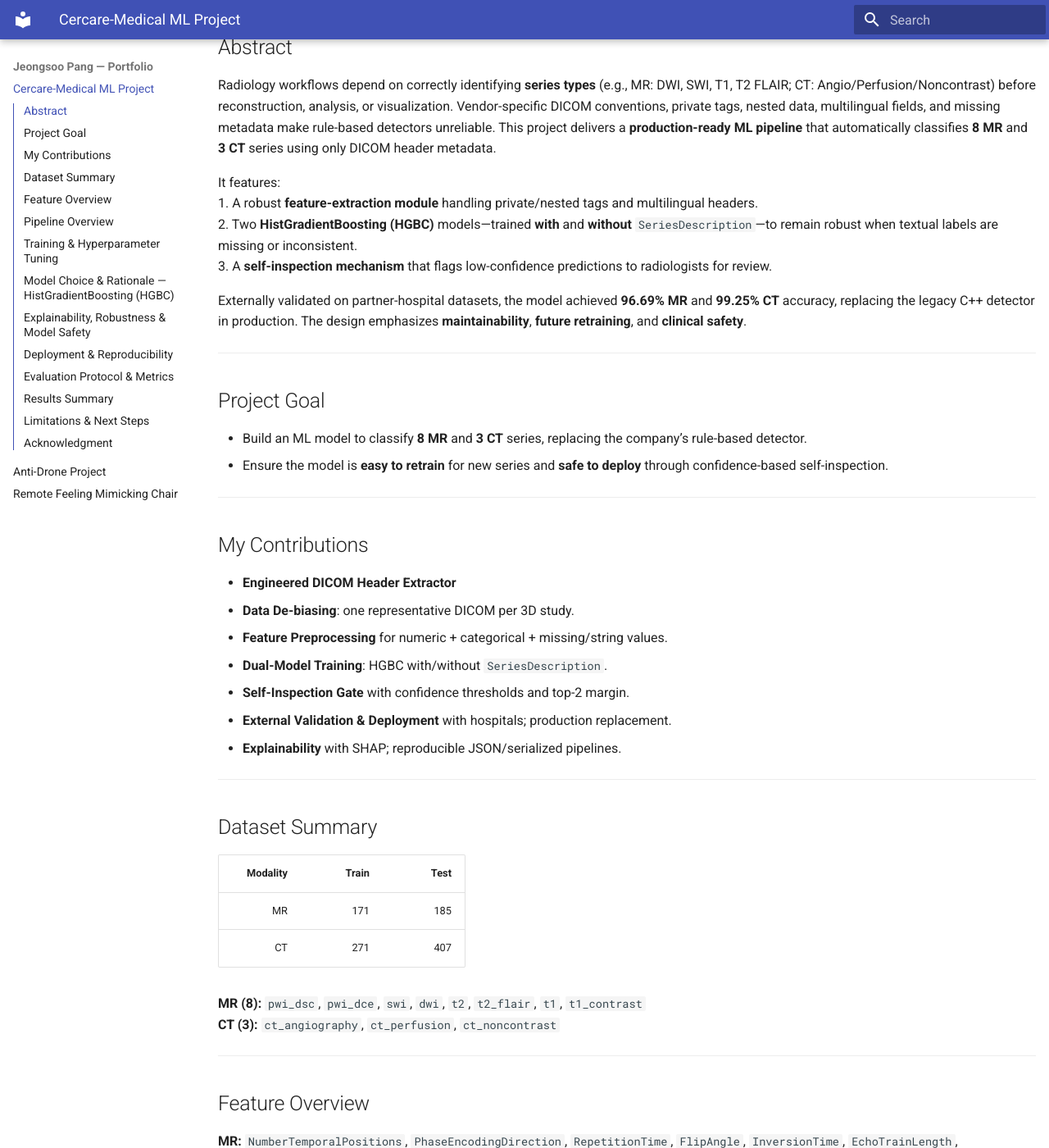
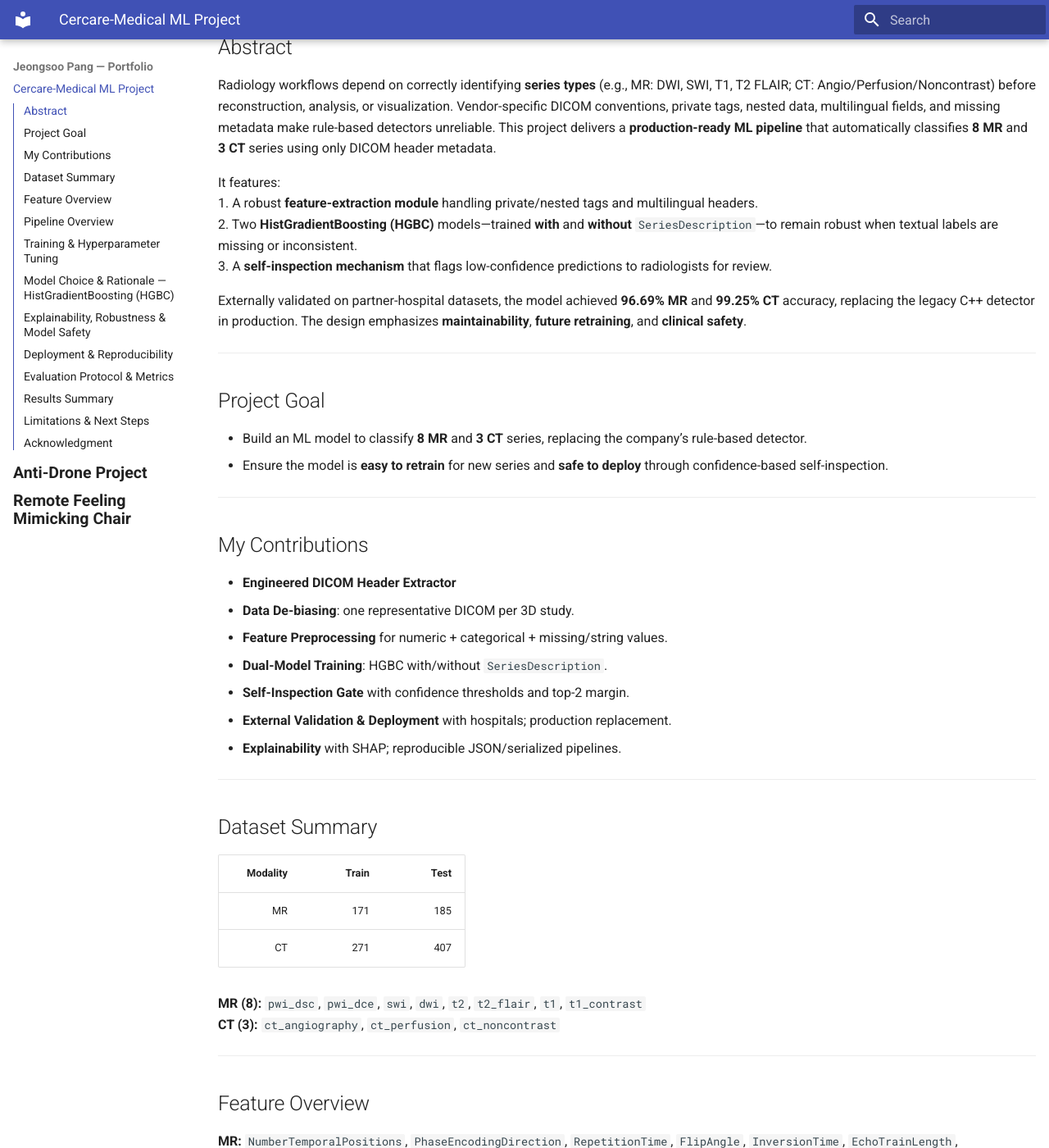
Before and after one commit to Jeongsoo-dev/ML_based_MR_CT_SeriesType_Detection, an MkDocs documentation site: the page built from docs/index.md, in a window 1280 px wide and 1400 px high, scrolled down 338 px. Shown: the whole window at 82% size. Built offline with MkDocs 1.6.1 and Material for MkDocs 9.7.7, drawn with Linux system fonts in a browser that asks for light colours.

Commit message:
Update extra.css

```diff
--- a/docs/stylesheets/extra.css
+++ b/docs/stylesheets/extra.css
@@ -1,5 +1,21 @@
 /* Wider canvas */
 .md-grid { max-width: 1440px; }
+
+/* Emphasize the three project entries in the left nav */
+.md-nav__link[href$="/"],              /* root: Cercare-Medical ML Project (index.md) */
+.md-nav__link[href$="/anti_drone/"],  /* anti_drone.md */
+.md-nav__link[href$="/remote_chair/"] /* remote_chair.md */
+{
+  font-weight: 700;
+  font-size: 0.98rem; /* bump slightly; adjust if you want bigger */
+}
+
+/* Optional: tighten line height a touch so it still looks neat */
+.md-nav__link[href$="/"],
+.md-nav__link[href$="/anti_drone/"],
+.md-nav__link[href$="/remote_chair/"] {
+  line-height: 1.1;
+}
 
 /* Float the headshot on the left */
 .md-typeset .headshot {
```
